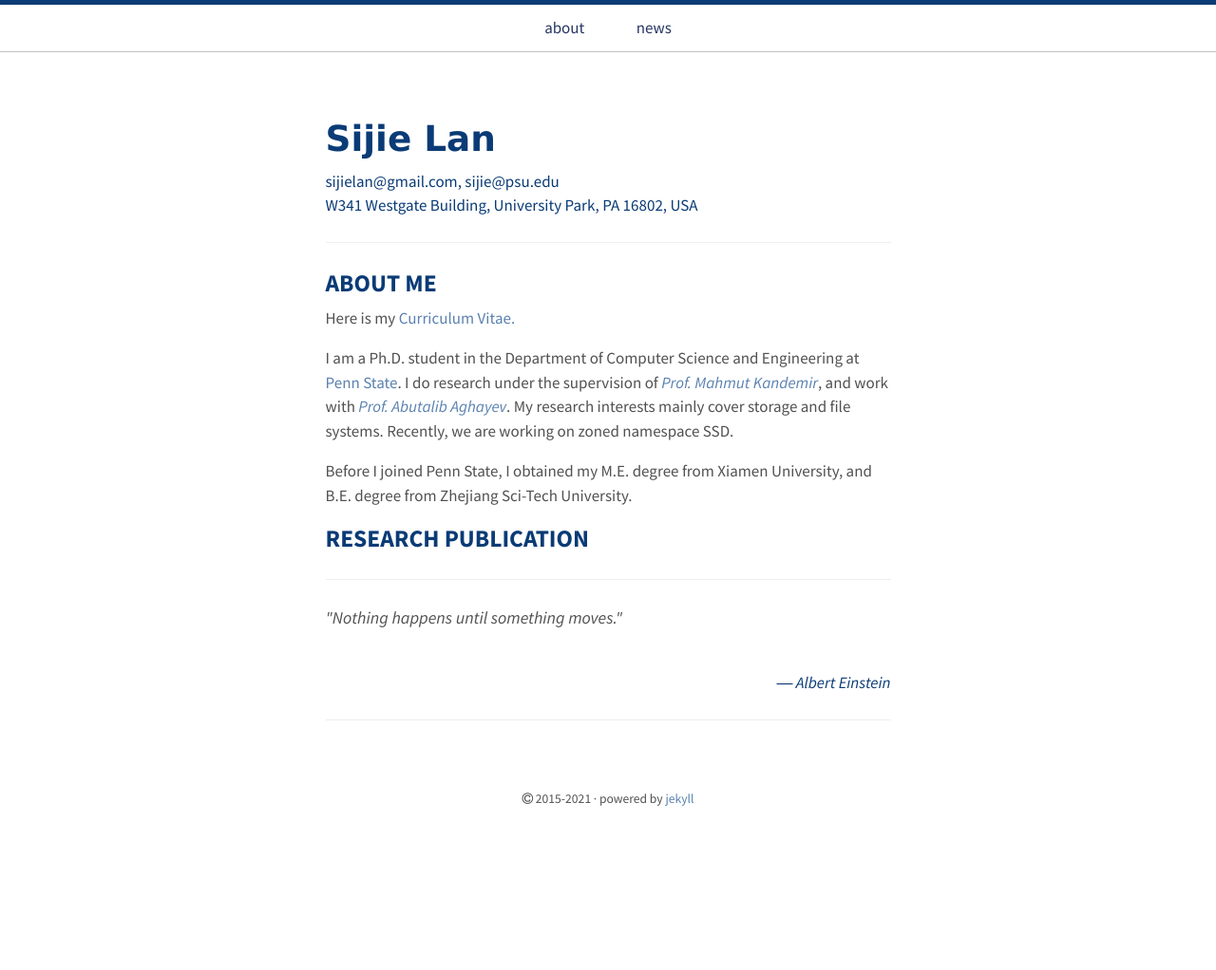
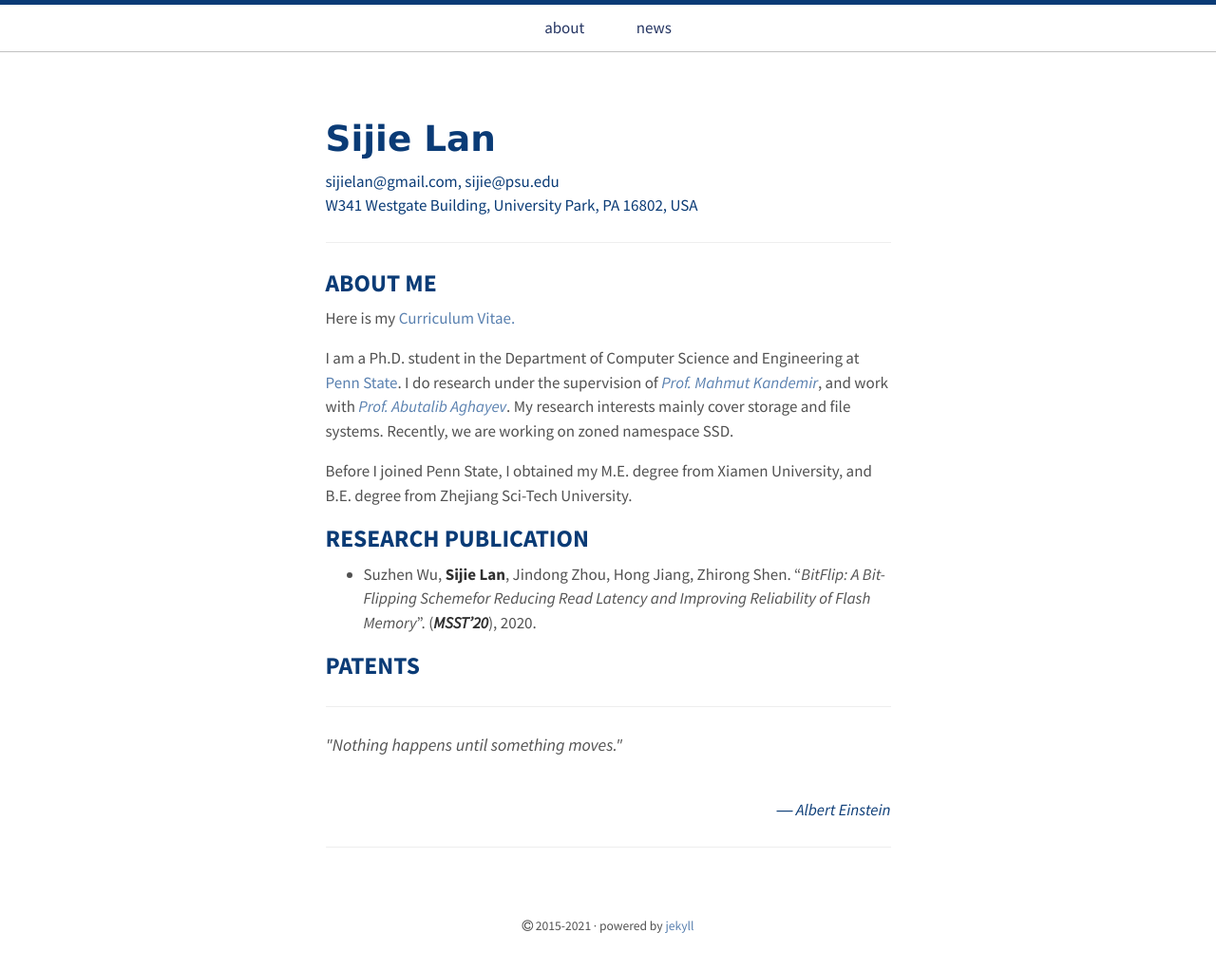
Before and after one commit to sijielan/sijielan.github.io, a Jekyll site: the page index.html, which Jekyll copies as it is, in a window 1280 px wide. Shown: the whole page at 95% size. Built offline with Jekyll 4.4.1, drawn with Linux system fonts in a browser that asks for light colours; before the commit the page ends 900 px from its top, so only the background shows below that.

Commit message:
Uncommented sections in index.html

```diff
--- a/index.html
+++ b/index.html
@@ -57,12 +57,12 @@ My research interests mainly cover storage and file systems. Recently, we are wo
 
 <h2><font color="#0A3B76">RESEARCH PUBLICATION</font> </h2>
 
-<!-- <ul>
+<ul>
   <li>Suzhen Wu, <strong>Sijie Lan</strong>, Jindong Zhou, Hong Jiang, Zhirong Shen. “<em>BitFlip: A Bit-Flipping Schemefor Reducing Read Latency and Improving Reliability of Flash Memory</em>”. (<strong><em>MSST’20</em></strong>), 2020.</li>
 </ul>
 
 <h2><font color="#0A3B76">PATENTS</font> </h2>
-
+<!--
 <ul>
   <li>
     <p>Suzhen Wu, <strong>Sijie Lan</strong>, Zhirong Shen, Bo Mao, Jindong Zhou, Zhihao Zhang. <em>“A Solid-State Disk Data Storage Method and Device Based on Bit Flipping”</em>. China National Invention Patent. Application number: 202010953993.X. Application date: Sept. 11, 2020.</p>
```
